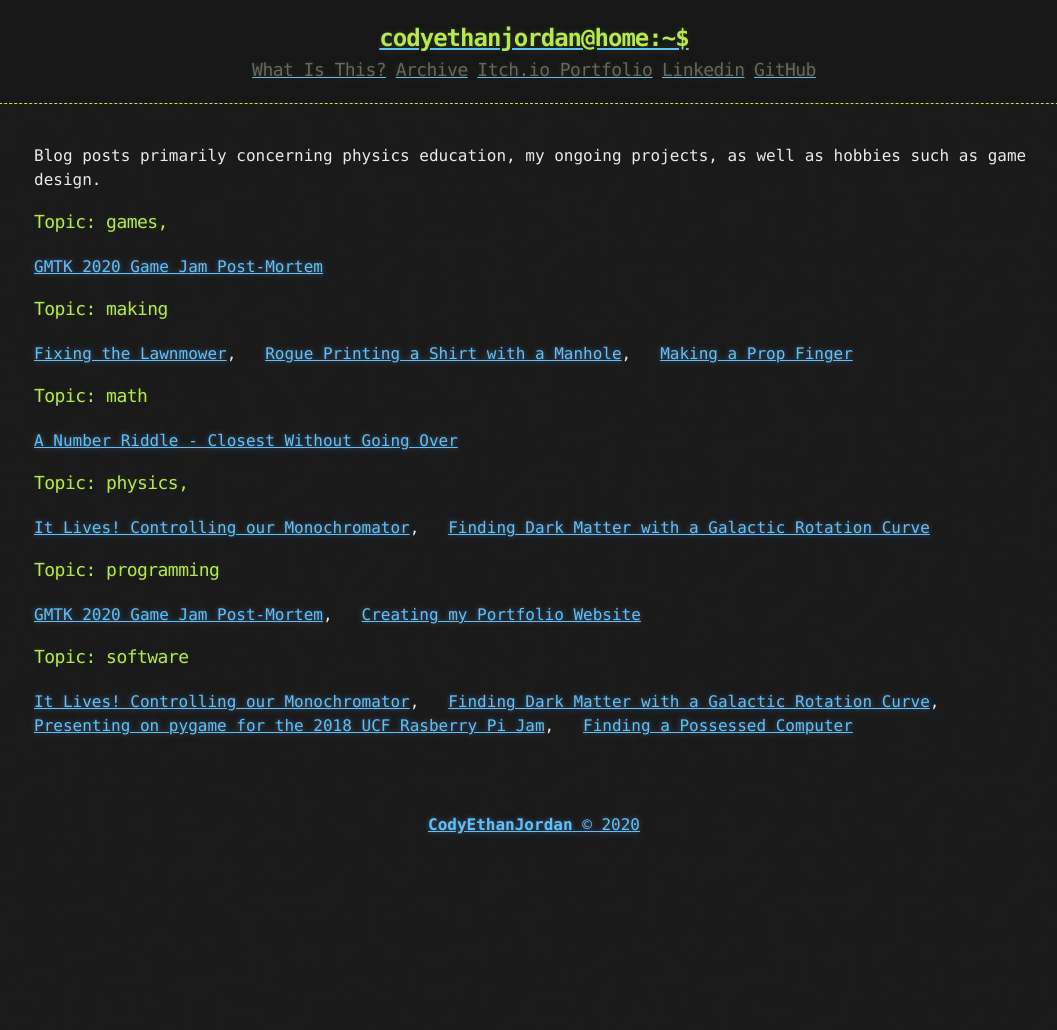
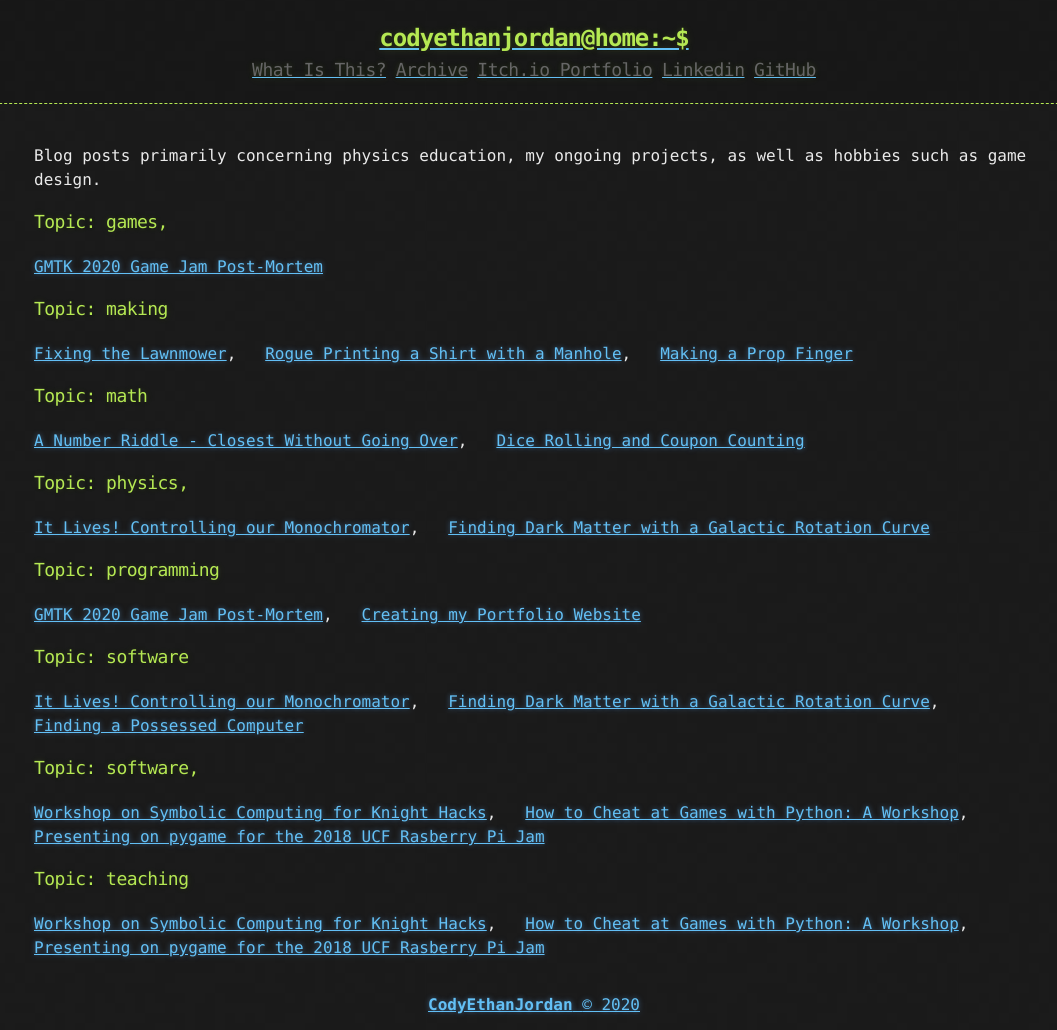
Before and after one commit to CodyEthanJordan/CodyEthanJordan.github.io, a Jekyll site: the page built from blog.md, in a window 1280 px wide. Shown: the whole page, without its empty margins (106-1163 px from the left). Built offline with Jekyll 4.4.1, drawn with Linux system fonts in a browser that asks for light colours; before the commit the page ends 900 px from its top, so only the background shows below that; some of the changed lines change nothing that is shown.

Commit message:
Fixing some posts for workshops

```diff
--- a/_posts/2018-10-15-rasberryJam.md
+++ b/_posts/2018-10-15-rasberryJam.md
@@ -1,7 +1,7 @@
 ---
 layout: post
 title:  "Presenting on pygame for the 2018 UCF Rasberry Pi Jam"
-categories: software
+categories: software, teaching
 ---
 
 UCF held a [Raspberry Pi workshop](https://sites.google.com/site/ucfraspberryjam/home) for the first time. One of the speakers dropped out at the last minute and I was roped in to give a workshop on pygame.
--- /dev/null
+++ b/_posts/2019-04-06-techKnightsScreenScraping.md
@@ -0,0 +1,40 @@
+---
+layout: post
+title:  "How to Cheat at Games with Python: A Workshop"
+categories: software, teaching
+---
+
+Something which always bothered me about learning programming early on is how not many of my classes connected the basic skills we learned to programs which I would actually want to make. Either something useful my friends could use, or a game, or a tool to solve a practical problem which I had. Because of this I've always liked data scraping as a way to turn information from a complex world into something which can be used in a program.
+
+![Workshop Flyer](/assets/images/workshop/CnCFlyer.png)
+
+So I themed this workshop around how to take basic Python skills and use that to manipulate a game. The [source code for the game (in Unity) and the script to cheat it are both on GitHub](https://github.com/CodyEthanJordan/TechKnights2019_ScreenScraping), along with basic documentation about setup and the goals for the workshop.
+
+
+The essential "problem" which I wanted to solve is how some RPGs let you roll your character's stats at the beginning of the game. Baulder's Gate in particular lets you roll three dice for each stat, save/load an array, and then finalize your character. For this I made a quick game which just replicates the functionality of this screen, along with some [customs stats for my Cults n Chimeras](https://docs.google.com/document/d/1AgNQMNDxm7puPKpjjB07FwxwIlmOhmr7TmryFOxkxFo/edit?usp=sharing).
+
+![Cults n Chimeras Screenshot](/assets/images/workshop/CultsNChimeras.png)
+
+Heres the essential problem
+
+> How can I get the best stats possible in this game?
+
+
+With the workshop I discussed a couple of approaches with the audience
+
+- Use something like CheatEngine to manipulate the code in memory
+- Create your character and then alter the save file on disk
+- Don't cheat (this was an audience suggestion)
+- Use a program to read the screen and control mouse inputs to roll until a good result comes up
+
+The last one is what I decided to explore for the rest of the talk, focusing on how to turn an image from the screen into useful data from your program to manipulate. This, and controlling the mouse, I approached with pyautogui. Didn't do anything fancy with OCR because it only needs to read the numbers 3 through 18 in fixed places on the screen, and it worked pretty well. Also discussed some pros and cons with everyone there
+
+- Using the program itself will be limited by whatever speed the program can respond to use input
+- It is "undetectable" in some sense because it can be made to operate very similar to user input
+- Debugging a rogue program which has control of your mouse can be challenging
+- The process may take far longer than direct editing due to the unlikelihood of rolling straight 18s
+
+This last one along with the data collecting raised an interesting point, [how do the probabilities work in this scenario?](couponCounting).
+
+
+In conclusion, workshop went well, I think peopled learned. I was surprised how few people in a programming club had ever played Dungeons and Dragons but heartened by how many of them were interested in probability and Python. Looking forward to doing the next one.
--- /dev/null
+++ b/_posts/2019-06-08-couponCounting.md
@@ -0,0 +1,7 @@
+---
+layout: post
+title:  "Dice Rolling and Coupon Counting"
+categories: math
+---
+
+TBA
--- /dev/null
+++ b/_posts/2020-02-06-symbolicComputingTechTalk.md
@@ -0,0 +1,19 @@
+---
+layout: post
+title:  "Workshop on Symbolic Computing for Knight Hacks"
+categories: software, teaching
+---
+
+I gave a workshop on symbolic computing for Knight Hacks, UCF's programming club.
+
+![Poster](/assets/images/workshop/HowILearnedToStopWorrying.png)
+
+There some mildly organized [code and workshop notes on GitHub](https://github.com/CodyEthanJordan/TutorialNotebooks/blob/master/Basics%20of%20Symbolic%20Computing.ipynb). Because this was an introduction for an audience which didn't have all that much programming experience or computing background I decided to cover the basics.
+
+- what makes symbolic computing different from numerical methods?
+- declaring variables in SymPy
+- what are some main "gotchas" when using SymPy?
+- how can you use this to do your calculus or linear algebra homework
+- explaining my process for exporting answers to LaTeX
+
+Overall went really well, got good feedback, and even got some people in the audience involved in discussion. I think relating it to everyone's favorite calculus to hate, "volume of solids of rotation" was a good way to explain the concepts. Its also a good launching point for discussing stuff like Fourier transforms and functionals since its exposure to how functions can essentially be input/output to other functions in a mathematical context.
```
Also changed, not shown: assets/images/workshop/HowILearnedToStopWorrying.png (added), 2 other files.
